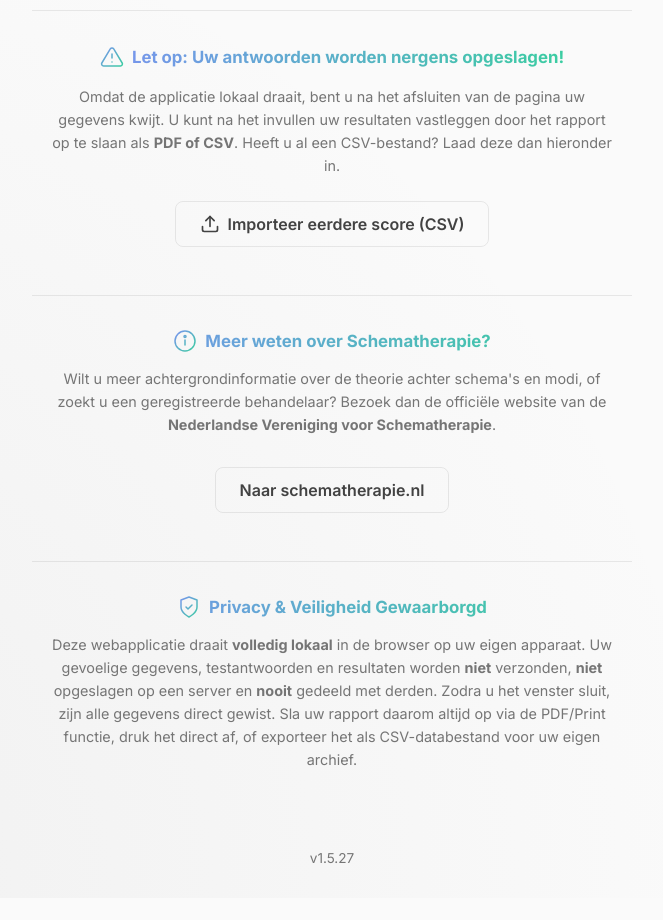
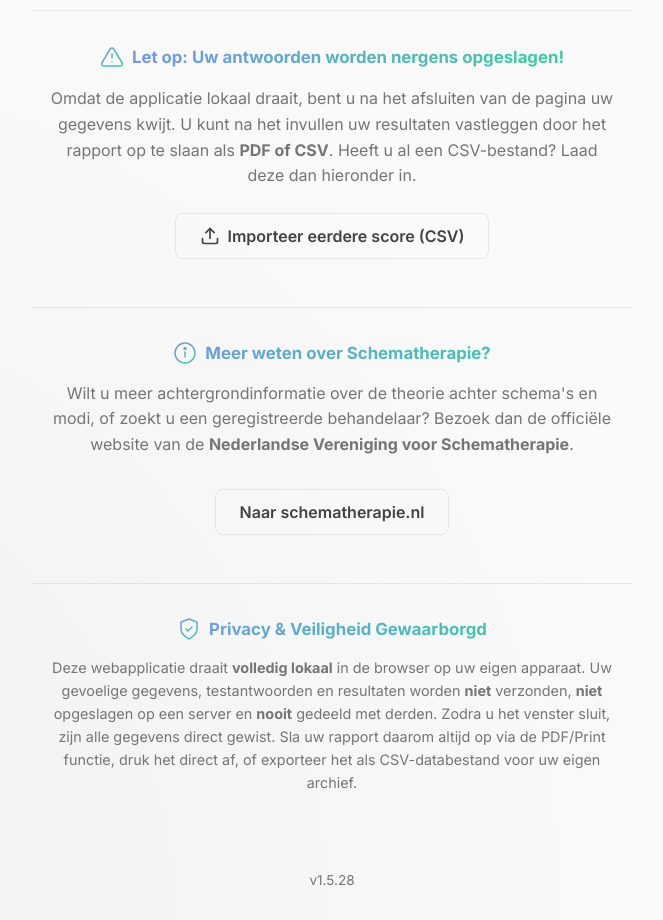
Before and after one commit to radder1972/STA, a React (Vite) app: page / in a window 1280 px wide. Shown: the part 1340-2260 px from the top of the page, without its empty margins (308-971 px from the left). Before the commit the page ends 2238 px from the top, so only its background shows below. Built offline with nearby package versions, Linux system fonts and the light colour scheme.

Commit message:
Prevent text wrap on last word 'in.' and standardize font size on home page, bump version to 1.5.28

```diff
--- a/package.json
+++ b/package.json
@@ -1,7 +1,7 @@
 {
   "name": "schema-therapy-app",
   "private": true,
-  "version": "1.5.27",
+  "version": "1.5.28",
   "type": "module",
   "scripts": {
     "dev": "vite",
--- a/src/App.jsx
+++ b/src/App.jsx
@@ -104,7 +104,7 @@ function App() {
 
       {currentView !== 'questionnaire' && (
         <div style={{ textAlign: 'center', marginTop: '3rem', color: 'var(--text-muted)', fontSize: '0.85rem' }}>
-          v1.5.27
+          v1.5.28
         </div>
       )}
     </div>
--- a/src/components/Home.jsx
+++ b/src/components/Home.jsx
@@ -121,8 +121,8 @@ export default function Home({ onStart, completedTests, onViewResults, onImport
         <p className="text-gradient" style={{ display: 'flex', alignItems: 'center', justifyContent: 'center', gap: '8px', fontSize: '1.05rem', lineHeight: '1.6', marginBottom: '0.5rem', fontWeight: 'bold' }}>
           <AlertTriangleIcon size={24} useGradient={true} /> Let op: Uw antwoorden worden nergens opgeslagen!
         </p>
-        <p style={{ color: 'var(--text-muted)', fontSize: '0.9rem', lineHeight: '1.6', marginBottom: '1.5rem' }}>
-          Omdat de applicatie lokaal draait, bent u na het afsluiten van de pagina uw gegevens kwijt. U kunt na het invullen uw resultaten vastleggen door het rapport op te slaan als <strong>PDF of CSV</strong>. Heeft u al een CSV-bestand? Laad deze dan hieronder in.
+        <p style={{ color: 'var(--text-muted)', fontSize: '1rem', lineHeight: '1.6', marginBottom: '1.5rem' }}>
+          Omdat de applicatie lokaal draait, bent u na het afsluiten van de pagina uw gegevens kwijt. U kunt na het invullen uw resultaten vastleggen door het rapport op te slaan als <strong>PDF of CSV</strong>. Heeft u al een CSV-bestand? Laad deze dan hieronder&nbsp;in.
         </p>
         <input
           type="file"
@@ -144,7 +144,7 @@ export default function Home({ onStart, completedTests, onViewResults, onImport
         <p className="text-gradient" style={{ display: 'flex', alignItems: 'center', justifyContent: 'center', gap: '8px', marginBottom: '0.5rem', fontWeight: 'bold', fontSize: '1.05rem' }}>
           <InfoIcon size={24} useGradient={true} /> Meer weten over Schematherapie?
         </p>
-        <p style={{ lineHeight: '1.6', fontSize: '0.9rem' }}>
+        <p style={{ lineHeight: '1.6', fontSize: '1rem' }}>
           Wilt u meer achtergrondinformatie over de theorie achter schema's en modi, of zoekt u een geregistreerde behandelaar? Bezoek dan de officiële website van de <strong>Nederlandse Vereniging voor Schematherapie</strong>.
         </p>
         <a
```
Also changed, not shown: schema-therapie-app-usb-versie.html (+3 -3 lines).
